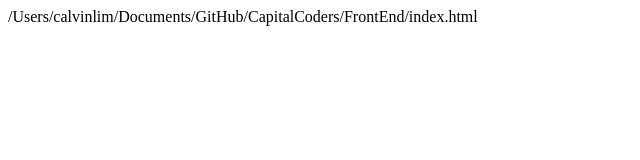
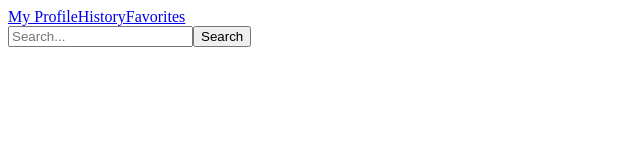
Before and after one commit to calvinwlim/Capital-Coders, a React app: page FrontEnd/index.html in a window 1280 px wide. Shown: the whole page, without its empty margins (0-640 px from the left). Built offline with nearby package versions, Linux system fonts and the light colour scheme.

Commit message:
Fixed index typo

```diff
--- a/FrontEnd/index.html
+++ b/FrontEnd/index.html
@@ -1 +1,13 @@
-/Users/calvinlim/Documents/GitHub/CapitalCoders/FrontEnd/index.html
+<!DOCTYPE html>
+<html lang="en">
+    <head>
+        <meta charset="UTF-8" />
+        <meta name="viewport" content="width=device-width, initial-scale=1.0" />
+        <title>Capital Coders - Home Page</title>
+        <link rel="icon" href="./CapitalCodersLogo.png" type="image/x-icon" />
+    </head>
+    <body>
+        <div id="root"></div>
+        <script type="module" src="./main.jsx"></script>
+    </body>
+</html>
```
